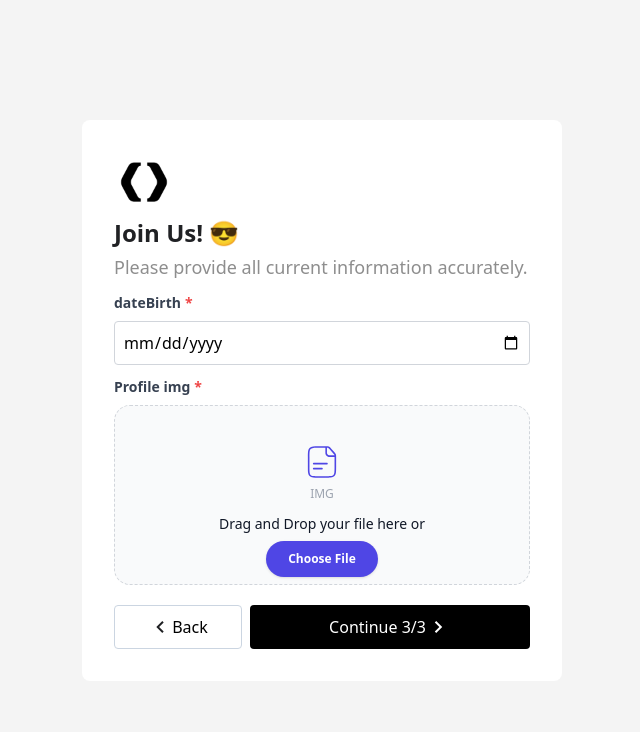
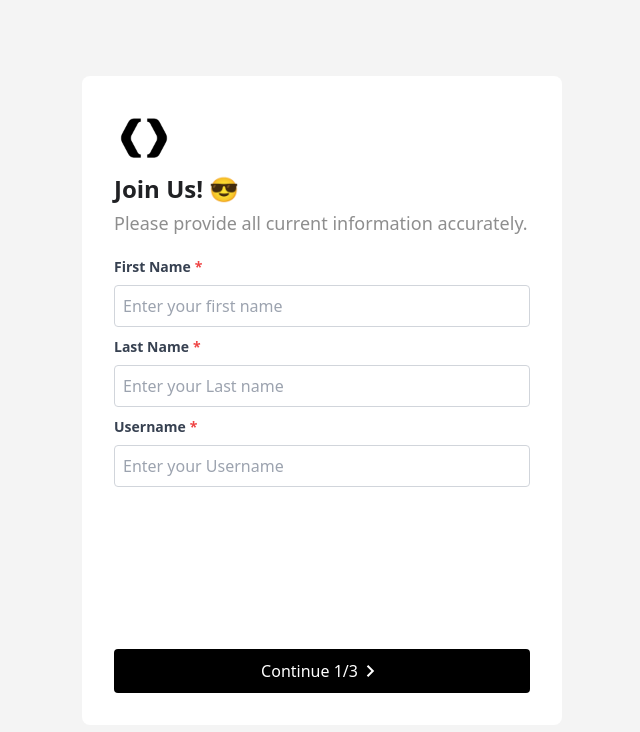
Before and after one commit to hfshsiflkd/Form-Project, a Next.js app: page / in a window 1280 px wide. Shown: the top 732 px of the page, without its empty margins (318-958 px from the left). Built offline with nearby package versions, Linux system fonts and the light colour scheme.

Commit message:
animation
game over

```diff
--- a/src/components/MultiStepForm.js
+++ b/src/components/MultiStepForm.js
@@ -1,13 +1,13 @@
 "use client";
-import React, { useState  , useEffect} from "react";
+import React, { useState, useEffect } from "react";
 import StepOne from "./StepOne";
 import StepTwo from "./StepTwo";
 import StepThree from "./StepThree";
 import FinishedForm from "./FinishedForm";
-
+import { AnimatePresence, motion } from "framer-motion";
 
 const MultiStepForm = () => {
-  const [currentStep, setCurrentStep] = useState(2);
+  const [currentStep, setCurrentStep] = useState(0);
   const [formValue, setFormValue] = useState({
     firstName: "",
     lastName: "",
@@ -29,9 +29,7 @@ const MultiStepForm = () => {
     confirmPassword: "",
     dateBirth: "",
     profileImg: "",
-  }
-
-  );
+  });
 
   const handleError = (errors) => {
     setFormError((prev) => ({ ...prev, ...errors }));
@@ -51,15 +49,28 @@ const MultiStepForm = () => {
       setCurrentStep((prevStep) => prevStep - 1);
     }
   };
-  useEffect(()=>{
-    let data =localStorage.getItem('formData');
+  useEffect(() => {
+    let data = localStorage.getItem("formData");
     data = JSON.parse(data);
     console.log(data);
+  }, []);
 
-  },[] );
+  const animationVariants = {
+    enter: { opacity: 0, x: 100 },
+    center: { opacity: 1, x: 0 },
+    exit: { opacity: 0, x: -100 },
+  };
 
   return (
-    <div>
+    <AnimatePresence mode="wait">
+      <motion.div
+        key={currentStep}
+        initial="enter"
+        animate="center"
+        exit="exit"
+        variants={animationVariants}
+        transition={{ duration: 0.5 }}
+      >
         <CurrentStepComponent
           nextStep={nextStep}
           backStep={backStep}
@@ -70,7 +81,8 @@ const MultiStepForm = () => {
           setFormError={setFormError}
           currentStep={currentStep}
         />
-    </div>
+      </motion.div>
+    </AnimatePresence>
   );
 };
 
--- a/src/components/StepThree.js
+++ b/src/components/StepThree.js
@@ -182,6 +182,7 @@ const StepThree = (props) => {
                     width={416}
                     height={180}
                   />
+
                 </div>
               )}
             </div>
```
Also changed, not shown: package.json (+6 -5 lines), 1 other file (tests, documents, lock files or other folders). Lines whose indentation alone changed are shown as unchanged.
